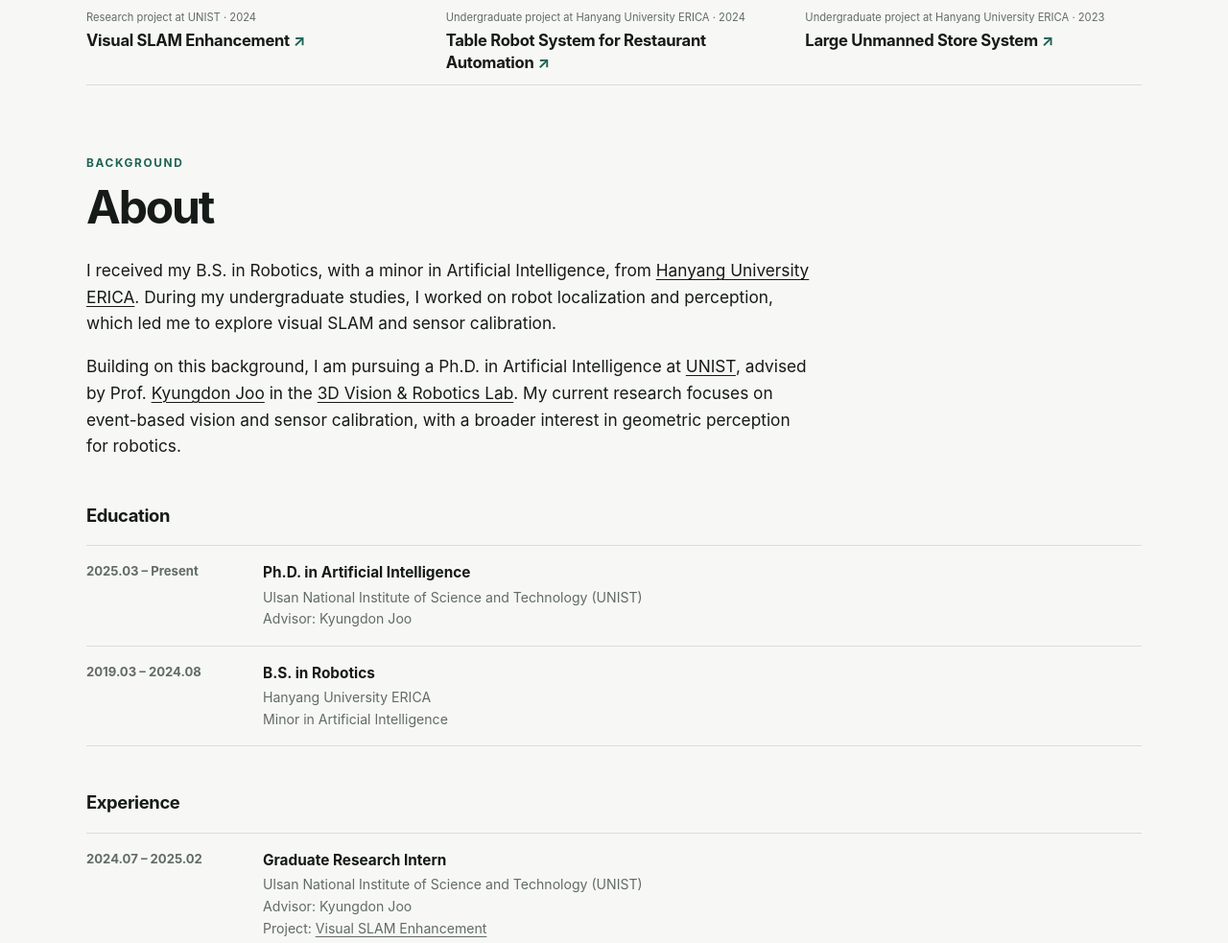
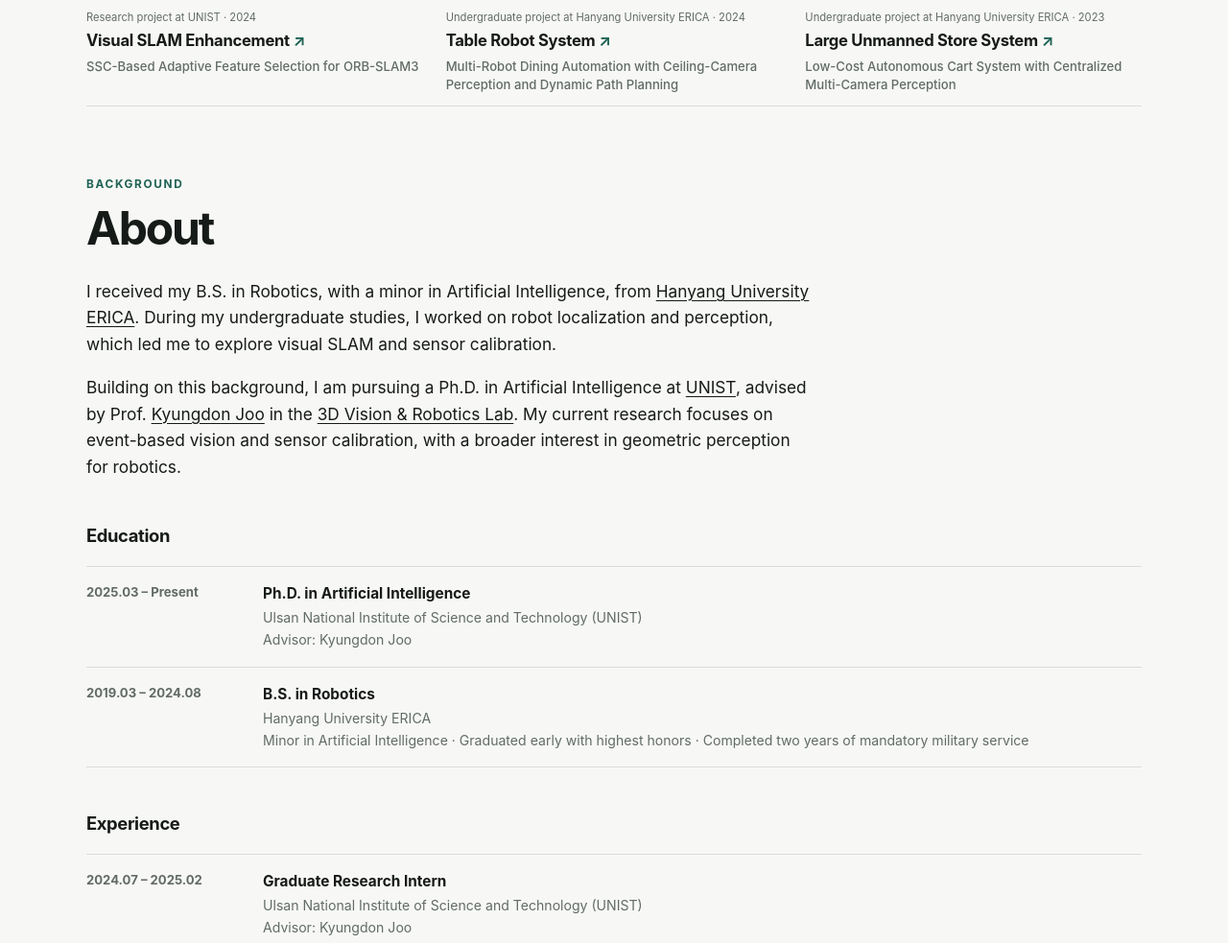
Before and after one commit to taehun-ryu/taehun-ryu.github.io, an Astro site: page / in a window 1280 px wide. Shown: the part 1338-2321 px from the top of the page at 96% size. Built offline with nearby package versions, Linux system fonts and the light colour scheme; Astro itself is replaced by a stand-in of ours.

Commit message:
Refine project subtitles and education details

```diff
--- a/src/components/ProjectCard.astro
+++ b/src/components/ProjectCard.astro
@@ -17,5 +17,6 @@ const year = project.data.date.getFullYear();
   <div class="project-copy">
     <p class="project-meta">{project.data.affiliation} <span aria-hidden="true">·</span> {year}</p>
     <h3>{project.data.title} <span aria-hidden="true">↗</span></h3>
+    <p class="project-subtitle">{project.data.subtitle}</p>
   </div>
 </a>
--- a/src/content.config.ts
+++ b/src/content.config.ts
@@ -27,6 +27,7 @@ const projects = defineCollection({
   loader: glob({ pattern: '**/*.md', base: './src/data/projects' }),
   schema: z.object({
     title: z.string(),
+    subtitle: z.string(),
     date: z.coerce.date(),
     summary: z.string(),
     affiliation: z.string(),
--- a/src/data/education/bachelors.md
+++ b/src/data/education/bachelors.md
@@ -3,5 +3,5 @@ degree: "B.S. in Robotics"
 institution: "Hanyang University ERICA"
 start: "2019-03-02"
 end: "2024-08-31"
-detail: "Minor in Artificial Intelligence"
+detail: "Minor in Artificial Intelligence · Graduated early with highest honors · Completed two years of mandatory military service"
 ---
--- a/src/data/projects/table-robot.md
+++ b/src/data/projects/table-robot.md
@@ -1,7 +1,8 @@
 ---
-title: "Table Robot System for Restaurant Automation"
+title: "Table Robot System"
+subtitle: "Multi-Robot Dining Automation with Ceiling-Camera Perception and Dynamic Path Planning"
 date: "2024-05-29"
-summary: "Combined onboard EKF estimates with ceiling-camera observations for robust multi-robot localization and coordination."
+summary: "Developed a multi-robot dining system that autonomously forms tables and serves guests using ceiling-camera perception and dynamic path planning."
 affiliation: "Undergraduate project at Hanyang University ERICA"
 image: "/images/projects/table-robot.png"
 imageAlt: "Multiple table robots operating in an indoor restaurant environment"
--- a/src/data/projects/unmanned-store.md
+++ b/src/data/projects/unmanned-store.md
@@ -1,5 +1,6 @@
 ---
 title: "Large Unmanned Store System"
+subtitle: "Low-Cost Autonomous Cart System with Centralized Multi-Camera Perception"
 date: "2023-01-31"
 summary: "Built a low-cost autonomous cart system with centralized multi-camera perception, global calibration, and cart-level autonomy."
 affiliation: "Undergraduate project at Hanyang University ERICA"
--- a/src/data/projects/visual-slam.md
+++ b/src/data/projects/visual-slam.md
@@ -1,5 +1,6 @@
 ---
 title: "Visual SLAM Enhancement"
+subtitle: "SSC-Based Adaptive Feature Selection for ORB-SLAM3"
 date: "2024-11-28"
 summary: "Integrated SSC-based adaptive non-maximal suppression into ORB-SLAM3 for more spatially balanced feature selection and stable tracking."
 affiliation: "Research project at UNIST"
--- a/src/styles/global.css
+++ b/src/styles/global.css
@@ -69,8 +69,9 @@ h1 { margin-bottom: 22px; font-size: clamp(3.25rem, 7.5vw, 5.7rem); line-height:
 .project-image img { width: 100%; height: 100%; object-fit: cover; transition: transform 180ms ease; }
 .project-copy { padding-top: 13px; }
 .project-meta { margin-bottom: 5px; color: var(--muted); font-size: 0.7rem; line-height: 1.45; }
-.project-copy h3 { margin-bottom: 0; font-size: 1.04rem; line-height: 1.35; letter-spacing: -0.018em; }
+.project-copy h3 { margin-bottom: 6px; font-size: 1.04rem; line-height: 1.35; letter-spacing: -0.018em; }
 .project-copy h3 span { display: inline-block; color: var(--accent); transition: transform 180ms ease; }
+.project-subtitle { display: -webkit-box; overflow: hidden; margin-bottom: 0; color: var(--muted); font-size: 0.82rem; font-weight: 550; line-height: 1.45; -webkit-box-orient: vertical; -webkit-line-clamp: 2; }
 .project-card:hover { color: inherit; }
 .project-card:hover .project-image img { transform: scale(1.015); }
 .project-card:hover h3 { color: var(--accent); }
```
